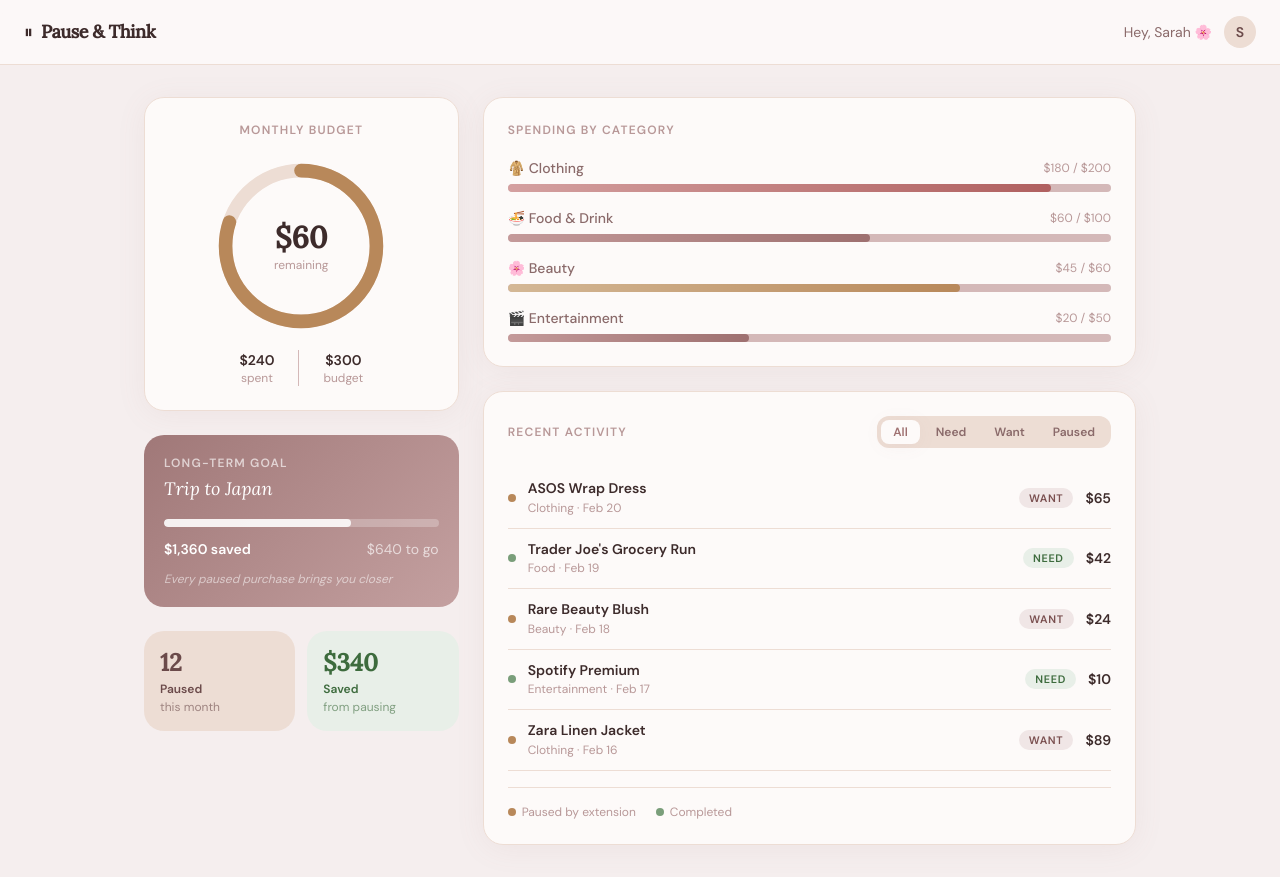
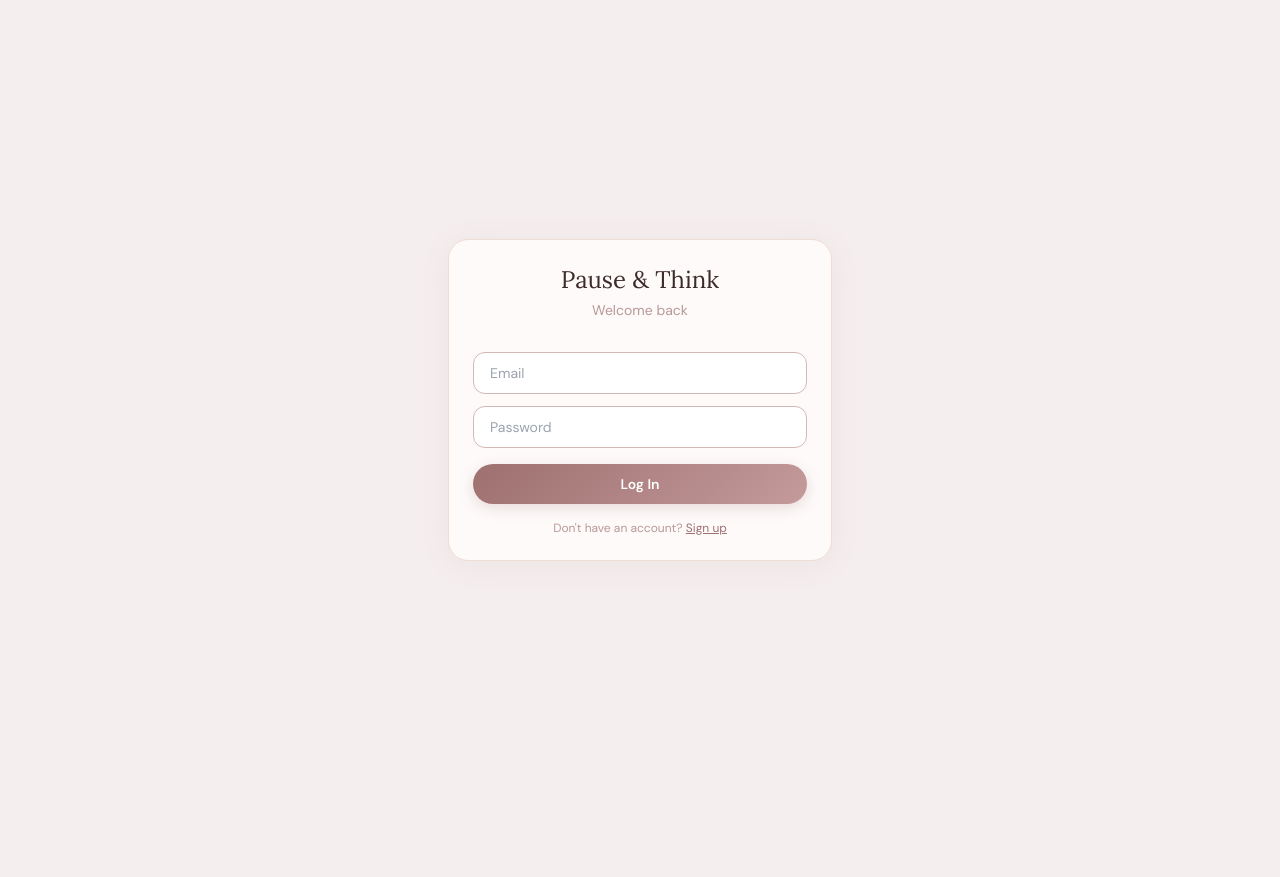
Before and after one commit to nravish1/BuyBye-Build-PearlHacks26, a React (Create React App) app in the folder client/: page / in a window 1280 px wide. After the commit the page ends 800 px from the top, so only its background shows below. Built offline with nearby package versions, Linux system fonts and the light colour scheme; the HTML template or start-up script is replaced by a standard one.

Commit message:
auth and login page, added backend routing

```diff
--- a/client/src/App.js
+++ b/client/src/App.js
@@ -1,5 +1,14 @@
+import { BrowserRouter, Routes, Route } from 'react-router-dom'
+import Login from './pages/Login'
 import Dashboard from './pages/Dashboard'
 
 export default function App() {
-  return <Dashboard />
+  return (
+    <BrowserRouter>
+      <Routes>
+        <Route path="/" element={<Login />} />
+        <Route path="/dashboard" element={<Dashboard />} />
+      </Routes>
+    </BrowserRouter>
+  )
 }
--- a/client/src/api.js
+++ b/client/src/api.js
@@ -44,6 +44,11 @@ export const checkPurchase = async (item, price, userId) => {
   return res.json()
 }
 
+export const getUser = async (userId) => {
+  const res = await fetch(`${BASE_URL}/user/${userId}`)
+  return res.json()
+}
+
 export const getPurchases = async (userId) => {
   const res = await fetch(`${BASE_URL}/purchases/${userId}`)
   return res.json()
--- a/client/src/pages/Dashboard.jsx
+++ b/client/src/pages/Dashboard.jsx
@@ -1,25 +1,5 @@
-import { useState } from "react";
-
-// ── Dummy Data ──────────────────────────────────────────────────────────────
-const USER = { name: "Sarah" };
-const BUDGET = { total: 300, spent: 240, remaining: 60 };
-
-const CATEGORIES = [
-  { name: "Clothing",       spent: 180, total: 200, emoji: "🧥" },
-  { name: "Food & Drink",   spent: 60,  total: 100, emoji: "🍜" },
-  { name: "Beauty",         spent: 45,  total: 60,  emoji: "🌸" },
-  { name: "Entertainment",  spent: 20,  total: 50,  emoji: "🎬" },
-];
-
-const PURCHASES = [
-  { id: 1, item: "ASOS Wrap Dress",          cost: 65, category: "Clothing",       tag: "want", date: "Feb 20", paused: true  },
-  { id: 2, item: "Trader Joe's Grocery Run", cost: 42, category: "Food",           tag: "need", date: "Feb 19", paused: false },
-  { id: 3, item: "Rare Beauty Blush",        cost: 24, category: "Beauty",         tag: "want", date: "Feb 18", paused: true  },
-  { id: 4, item: "Spotify Premium",          cost: 10, category: "Entertainment",  tag: "need", date: "Feb 17", paused: false },
-  { id: 5, item: "Zara Linen Jacket",        cost: 89, category: "Clothing",       tag: "want", date: "Feb 16", paused: true  },
-];
-
-const GOAL = { label: "Trip to Japan", saved: 1360, target: 2000 };
+import { useState, useEffect } from "react";
+import { getUser, getPurchases } from "../api";
 
 // ── Helpers ──────────────────────────────────────────────────────────────────
 const pct = (a, b) => Math.min(100, Math.round((a / b) * 100));
@@ -31,9 +11,7 @@ function BudgetRing({ spent, total }) {
   const radius = 72;
   const circ = 2 * Math.PI * radius;
   const dash = (used / 100) * circ;
-
-  const stroke =
-    used >= 90 ? "#b06060" : used >= 70 ? "#b8885a" : "#9e7070";
+  const stroke = used >= 90 ? "#b06060" : used >= 70 ? "#b8885a" : "#9e7070";
 
   return (
     <div className="flex flex-col items-center gap-4">
@@ -57,7 +35,6 @@ function BudgetRing({ spent, total }) {
           <span className="text-xs mt-0.5" style={{ color: "var(--text-light)" }}>remaining</span>
         </div>
       </div>
-
       <div className="flex gap-6 text-sm">
         <div className="text-center">
           <p className="font-semibold" style={{ color: "var(--text-primary)" }}>${spent}</p>
@@ -76,8 +53,7 @@ function BudgetRing({ spent, total }) {
 // ── Spending Bar ─────────────────────────────────────────────────────────────
 function SpendingBar({ name, spent, total, emoji }) {
   const used = pct(spent, total);
-  const fillClass =
-    used >= 90 ? "danger" : used >= 70 ? "warning" : "";
+  const fillClass = used >= 90 ? "danger" : used >= 70 ? "warning" : "";
 
   return (
     <div className="mb-4 last:mb-0">
@@ -97,31 +73,25 @@ function SpendingBar({ name, spent, total, emoji }) {
 }
 
 // ── Purchase Row ─────────────────────────────────────────────────────────────
-function PurchaseRow({ item, cost, category, tag, date, paused }) {
+function PurchaseRow({ item, price, cost, category, tag, createdAt, date, paused, decision }) {
+  const displayCost = price || cost || 0;
+  const displayDate = createdAt
+    ? new Date(createdAt).toLocaleDateString("en-US", { month: "short", day: "numeric" })
+    : date || "";
+  const isPaused = paused || decision === "paused";
+
   return (
-    <div
-      className="flex items-center justify-between py-3"
-      style={{ borderBottom: "1px solid var(--card-border)" }}
-    >
+    <div className="flex items-center justify-between py-3" style={{ borderBottom: "1px solid var(--card-border)" }}>
       <div className="flex items-center gap-3">
-        <div
-          className="w-2 h-2 rounded-full flex-shrink-0"
-          style={{ background: paused ? "#b8885a" : "#7a9e7a" }}
-        />
+        <div className="w-2 h-2 rounded-full flex-shrink-0" style={{ background: isPaused ? "#b8885a" : "#7a9e7a" }} />
         <div>
-          <p className="text-sm font-semibold leading-tight" style={{ color: "var(--text-primary)" }}>
-            {item}
-          </p>
-          <p className="text-xs mt-0.5" style={{ color: "var(--text-light)" }}>
-            {category} · {date}
-          </p>
+          <p className="text-sm font-semibold leading-tight" style={{ color: "var(--text-primary)" }}>{item}</p>
+          <p className="text-xs mt-0.5" style={{ color: "var(--text-light)" }}>{category} · {displayDate}</p>
         </div>
       </div>
       <div className="flex items-center gap-3">
-        <span className={tag === "want" ? "tag-want" : "tag-need"}>{tag}</span>
-        <span className="text-sm font-bold" style={{ color: "var(--text-primary)" }}>
-          ${cost}
-        </span>
+        {tag && <span className={tag === "want" ? "tag-want" : "tag-need"}>{tag}</span>}
+        <span className="text-sm font-bold" style={{ color: "var(--text-primary)" }}>${displayCost}</span>
       </div>
     </div>
   );
@@ -133,43 +103,22 @@ function GoalCard({ label, saved, target }) {
   const left = target - saved;
 
   return (
-    <div
-      className="rounded-2xl p-5"
-      style={{
-        background: "linear-gradient(135deg, #a07878, #c4a0a0)",
-        color: "white",
-      }}
-    >
-      <p
-        className="text-xs font-bold uppercase tracking-widest mb-1"
-        style={{ opacity: 0.65 }}
-      >
+    <div className="rounded-2xl p-5" style={{ background: "linear-gradient(135deg, #a07878, #c4a0a0)", color: "white" }}>
+      <p className="text-xs font-bold uppercase tracking-widest mb-1" style={{ opacity: 0.65 }}>
         Long-term Goal
       </p>
-      <h3
-        className="text-lg mb-4"
-        style={{ fontFamily: "'Lora', serif", fontStyle: "italic", color: "white" }}
-      >
+      <h3 className="text-lg mb-4" style={{ fontFamily: "'Lora', serif", fontStyle: "italic", color: "white" }}>
         {label}
       </h3>
-
-      <div
-        className="h-2 rounded-full overflow-hidden mb-3"
-        style={{ background: "rgba(255,255,255,0.25)" }}
-      >
-        <div
-          className="h-full rounded-full transition-all duration-700"
-          style={{ width: `${used}%`, background: "rgba(255,255,255,0.85)" }}
-        />
+      <div className="h-2 rounded-full overflow-hidden mb-3" style={{ background: "rgba(255,255,255,0.25)" }}>
+        <div className="h-full rounded-full transition-all duration-700" style={{ width: `${used}%`, background: "rgba(255,255,255,0.85)" }} />
       </div>
-
       <div className="flex justify-between text-sm">
         <span className="font-semibold">${saved.toLocaleString()} saved</span>
         <span style={{ opacity: 0.65 }}>${left.toLocaleString()} to go</span>
       </div>
-
       <p className="text-xs mt-3" style={{ opacity: 0.55, fontStyle: "italic" }}>
-        Every paused purchase brings you closer
+        Every paused purchase brings you closer ✨
       </p>
     </div>
   );
@@ -179,26 +128,84 @@ function GoalCard({ label, saved, target }) {
 function StatChip({ label, value, sub, bg, textColor }) {
   return (
     <div className="rounded-2xl p-4" style={{ background: bg, color: textColor }}>
-      <p
-        className="text-2xl font-bold"
-        style={{ fontFamily: "'Lora', serif" }}
-      >
-        {value}
-      </p>
+      <p className="text-2xl font-bold" style={{ fontFamily: "'Lora', serif" }}>{value}</p>
       <p className="text-xs font-semibold mt-0.5">{label}</p>
       {sub && <p className="text-xs mt-0.5" style={{ opacity: 0.6 }}>{sub}</p>}
     </div>
   );
 }
 
+// ── Category emoji map ────────────────────────────────────────────────────────
+const CATEGORY_EMOJIS = {
+  clothing:      "🧥",
+  food:          "🍜",
+  beauty:        "🌸",
+  entertainment: "🎬",
+  other:         "📦",
+};
+
 // ── Dashboard ─────────────────────────────────────────────────────────────────
 export default function Dashboard() {
   const [activeTab, setActiveTab] = useState("all");
+  const [user, setUser] = useState(null);
+  const [purchases, setPurchases] = useState([]);
+  const [loading, setLoading] = useState(true);
 
-  const filtered = PURCHASES.filter((p) => {
+  useEffect(() => {
+    const userId = localStorage.getItem("userId");
+    if (!userId) {
+      window.location.href = "/";
+      return;
+    }
+
+    const load = async () => {
+      const userData = await getUser(userId);
+      const purchaseData = await getPurchases(userId);
+      setUser(userData);
+      setPurchases(purchaseData || []);
+      setLoading(false);
+    };
+
+    load();
+  }, []);
+
+  if (loading) {
+    return (
+      <div className="min-h-screen flex items-center justify-center" style={{ background: "var(--blush)" }}>
+        <p style={{ color: "var(--text-light)" }}>Loading...</p>
+      </div>
+    );
+  }
+
+  // ── Derived values ──────────────────────────────────────────────────────────
+  const budget = user?.budget || {};
+  const spent = budget.spent || 0;
+  const total = budget.total || 300;
+  const goal = user?.goal || null;
+
+  const categories = budget.categories
+    ? Object.entries(budget.categories).map(([name, data]) => ({
+        name: name.charAt(0).toUpperCase() + name.slice(1),
+        spent: data.spent || 0,
+        total: data.limit || 100,
+        emoji: CATEGORY_EMOJIS[name] || "📦",
+      }))
+    : [
+        { name: "Clothing",      spent: 0, total: 100 },
+        { name: "Food & Drink",  spent: 0, total: 100 },
+        { name: "Beauty",        spent: 0, total: 100 },
+        { name: "Entertainment", spent: 0, total: 100 },
+      ];
+
+  const pausedCount = purchases.filter(p => p.decision === "paused" || p.paused).length;
+  const savedAmount = purchases
+    .filter(p => p.decision === "paused" || p.paused)
+    .reduce((sum, p) => sum + (p.price || p.cost || 0), 0);
+
+  const filtered = purchases.filter((p) => {
     if (activeTab === "want")   return p.tag === "want";
     if (activeTab === "need")   return p.tag === "need";
-    if (activeTab === "paused") return p.paused;
+    if (activeTab === "paused") return p.decision === "paused" || p.paused;
     return true;
   });
 
@@ -216,23 +223,26 @@ export default function Dashboard() {
       >
         <div className="flex items-center gap-2">
           <span className="text-lg">⏸</span>
-          <span
-            className="text-lg font-semibold tracking-tight"
-            style={{ fontFamily: "'Lora', serif", color: "var(--text-primary)" }}
-          >
+          <span className="text-lg font-semibold tracking-tight" style={{ fontFamily: "'Lora', serif", color: "var(--text-primary)" }}>
             Pause & Think
           </span>
         </div>
         <div className="flex items-center gap-3">
           <span className="text-sm" style={{ color: "var(--text-secondary)" }}>
-            Hey, {USER.name} 🌸
+            Hey, {user?.name}
           </span>
           <div
             className="w-8 h-8 rounded-full flex items-center justify-center text-sm font-bold"
             style={{ background: "var(--petal)", color: "var(--accent-dark)" }}
           >
-            {USER.name[0]}
+            {user?.name?.[0] || "?"}
           </div>
+          <button
+            className="btn-soft text-xs"
+            onClick={() => { localStorage.clear(); window.location.href = "/"; }}
+          >
+            Log out
+          </button>
         </div>
       </nav>
 
@@ -242,72 +252,45 @@ export default function Dashboard() {
         {/* LEFT COLUMN */}
         <div className="lg:col-span-1 flex flex-col gap-6">
 
-          {/* Budget Ring */}
           <div className="card fade-up fade-up-1 flex flex-col items-center">
-            <p
-              className="text-xs font-bold uppercase tracking-widest mb-5"
-              style={{ color: "var(--text-light)" }}
-            >
+            <p className="text-xs font-bold uppercase tracking-widest mb-5" style={{ color: "var(--text-light)" }}>
               Monthly Budget
             </p>
-            <BudgetRing spent={BUDGET.spent} total={BUDGET.total} />
+            <BudgetRing spent={spent} total={total} />
           </div>
 
-          {/* Goal */}
           <div className="fade-up fade-up-2">
-            <GoalCard {...GOAL} />
+            {goal?.label ? (
+              <GoalCard label={goal.label} saved={goal.savedAmount || 0} target={goal.targetAmount || 1000} />
+            ) : (
+              <div className="card text-center py-6">
+                <p className="text-sm" style={{ color: "var(--text-light)" }}>No goal set yet</p>
+              </div>
+            )}
           </div>
 
-          {/* Stats */}
           <div className="grid grid-cols-2 gap-3 fade-up fade-up-3">
-            <StatChip
-              label="Paused"
-              value="12"
-              sub="this month"
-              bg="var(--petal)"
-              textColor="var(--accent-dark)"
-            />
-            <StatChip
-              label="Saved"
-              value="$340"
-              sub="from pausing"
-              bg="#e8efe8"
-              textColor="#3d6b3d"
-            />
+            <StatChip label="Paused" value={pausedCount} sub="this month" bg="var(--petal)" textColor="var(--accent-dark)" />
+            <StatChip label="Saved" value={`$${savedAmount}`} sub="from pausing" bg="#e8efe8" textColor="#3d6b3d" />
           </div>
         </div>
 
         {/* RIGHT COLUMN */}
         <div className="lg:col-span-2 flex flex-col gap-6">
 
-          {/* Spending Breakdown */}
           <div className="card fade-up fade-up-2">
-            <p
-              className="text-xs font-bold uppercase tracking-widest mb-5"
-              style={{ color: "var(--text-light)" }}
-            >
+            <p className="text-xs font-bold uppercase tracking-widest mb-5" style={{ color: "var(--text-light)" }}>
               Spending by Category
             </p>
-            {CATEGORIES.map((c) => (
-              <SpendingBar key={c.name} {...c} />
-            ))}
+            {categories.map((c) => <SpendingBar key={c.name} {...c} />)}
           </div>
 
-          {/* Purchase History */}
           <div className="card fade-up fade-up-3">
             <div className="flex justify-between items-center mb-5">
-              <p
-                className="text-xs font-bold uppercase tracking-widest"
-                style={{ color: "var(--text-light)" }}
-              >
+              <p className="text-xs font-bold uppercase tracking-widest" style={{ color: "var(--text-light)" }}>
                 Recent Activity
               </p>
-
-              {/* Filter Tabs */}
-              <div
-                className="flex gap-1 rounded-xl p-1 text-xs"
-                style={{ background: "var(--petal)" }}
-              >
+              <div className="flex gap-1 rounded-xl p-1 text-xs" style={{ background: "var(--petal)" }}>
                 {["all", "need", "want", "paused"].map((tab) => (
                   <button
                     key={tab}
@@ -327,24 +310,18 @@ export default function Dashboard() {
 
             {filtered.length === 0 ? (
               <p className="text-sm text-center py-6" style={{ color: "var(--text-light)" }}>
-                Nothing here yet.
+                No purchases yet — go trigger the extension!
               </p>
             ) : (
-              filtered.map((p) => <PurchaseRow key={p.id} {...p} />)
+              filtered.map((p) => <PurchaseRow key={p._id || p.id} {...p} />)
             )}
 
-            {/* Legend */}
-            <div
-              className="flex gap-5 mt-4 pt-4"
-              style={{ borderTop: "1px solid var(--card-border)" }}
-            >
+            <div className="flex gap-5 mt-4 pt-4" style={{ borderTop: "1px solid var(--card-border)" }}>
               <div className="flex items-center gap-1.5 text-xs" style={{ color: "var(--text-light)" }}>
-                <div className="w-2 h-2 rounded-full" style={{ background: "#b8885a" }} />
-                Paused by extension
+                <div className="w-2 h-2 rounded-full" style={{ background: "#b8885a" }} /> Paused by extension
               </div>
               <div className="flex items-center gap-1.5 text-xs" style={{ color: "var(--text-light)" }}>
-                <div className="w-2 h-2 rounded-full" style={{ background: "#7a9e7a" }} />
-                Completed
+                <div className="w-2 h-2 rounded-full" style={{ background: "#7a9e7a" }} /> Completed
               </div>
             </div>
           </div>
--- /dev/null
+++ b/client/src/pages/Login.jsx
@@ -0,0 +1,85 @@
+import { useState } from 'react'
+import { loginUser, registerUser } from '../api'
+
+export default function Login() {
+  const [isRegister, setIsRegister] = useState(false)
+  const [form, setForm] = useState({ name: '', email: '', password: '' })
+  const [error, setError] = useState('')
+
+  const handleSubmit = async () => {
+    setError('')
+    const res = isRegister
+      ? await registerUser(form.name, form.email, form.password)
+      : await loginUser(form.email, form.password)
+
+    if (res.error) return setError(res.error)
+
+    // Save to localStorage so other pages can access it
+    localStorage.setItem('userId', res.userId)
+    localStorage.setItem('userName', res.name)
+
+    window.location.href = '/dashboard'
+  }
+
+  return (
+    <div className="min-h-screen flex items-center justify-center" style={{ background: 'var(--blush)' }}>
+      <div className="card w-full max-w-sm">
+
+        <h1 className="text-2xl text-center mb-1" style={{ fontFamily: "'Lora', serif" }}>
+          Pause & Think
+        </h1>
+        <p className="text-center text-sm mb-8" style={{ color: 'var(--text-light)' }}>
+          {isRegister ? 'Create your account' : 'Welcome back'}
+        </p>
+
+        {isRegister && (
+          <input
+            className="w-full border rounded-xl px-4 py-2.5 text-sm mb-3 outline-none"
+            style={{ borderColor: 'var(--dusty)', fontFamily: "'DM Sans', sans-serif" }}
+            placeholder="Name"
+            value={form.name}
+            onChange={e => setForm({ ...form, name: e.target.value })}
+          />
+        )}
+
+        <input
+          className="w-full border rounded-xl px-4 py-2.5 text-sm mb-3 outline-none"
+          style={{ borderColor: 'var(--dusty)', fontFamily: "'DM Sans', sans-serif" }}
+          placeholder="Email"
+          type="email"
+          value={form.email}
+          onChange={e => setForm({ ...form, email: e.target.value })}
+        />
+
+        <input
+          className="w-full border rounded-xl px-4 py-2.5 text-sm mb-4 outline-none"
+          style={{ borderColor: 'var(--dusty)', fontFamily: "'DM Sans', sans-serif" }}
+          placeholder="Password"
+          type="password"
+          value={form.password}
+          onChange={e => setForm({ ...form, password: e.target.value })}
+        />
+
+        {error && (
+          <p className="text-sm text-center mb-3" style={{ color: '#b06060' }}>{error}</p>
+        )}
+
+        <button className="btn-primary w-full" onClick={handleSubmit}>
+          {isRegister ? 'Create Account' : 'Log In'}
+        </button>
+
+        <p className="text-center text-xs mt-4" style={{ color: 'var(--text-light)' }}>
+          {isRegister ? 'Already have an account?' : "Don't have an account?"}{' '}
+          <span
+            className="underline cursor-pointer"
+            style={{ color: 'var(--accent)' }}
+            onClick={() => setIsRegister(!isRegister)}
+          >
+            {isRegister ? 'Log in' : 'Sign up'}
+          </span>
+        </p>
+
+      </div>
+    </div>
+  )
+}
```
Also changed, not shown: 1 other file (tests, documents, lock files or other folders).
